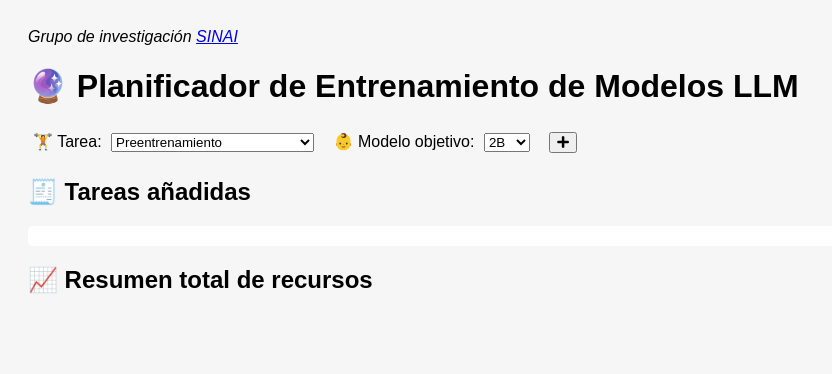
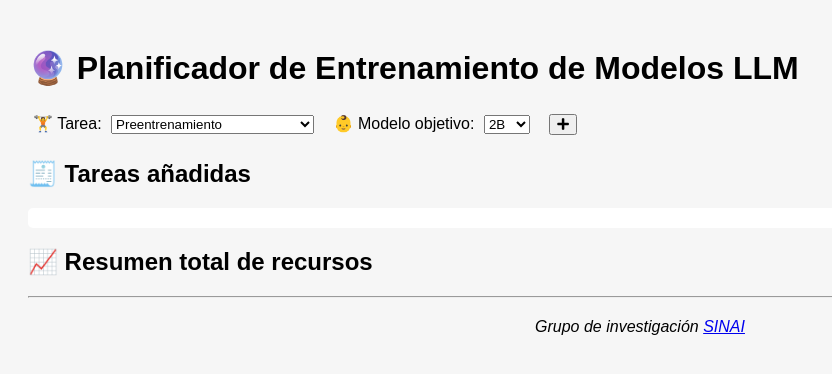
Before and after one commit to pendrag/tools, a website: page deepcalc/index.html in a window 1280 px wide. Shown: the whole page, without its empty margins (0-832 px from the left). Drawn offline with Linux system fonts and the light colour scheme.

Commit message:
footer added

```diff
--- a/deepcalc/index.html
+++ b/deepcalc/index.html
@@ -3,7 +3,6 @@
 <head>
   <meta charset="UTF-8" />
   <title>Planificador de Tareas LLM</title>
-  <em>Grupo de investigación <a href="https://sinai.ujaen.es">SINAI</a></em>
   <style>
     body { font-family: sans-serif; padding: 20px; background: #f6f6f6; }
     label, select, button { margin: 5px; }
@@ -13,6 +12,11 @@
     .detail, .summary-table { margin-top: 10px; background: #fff; padding: 10px; border-radius: 5px; }
     table { width: 100%; border-collapse: collapse; margin-top: 10px; }
     th, td { border: 1px solid #ccc; padding: 5px; text-align: left; }
+    .footer {
+    display: block;
+    text-align: center;
+    margin-top: 20px;
+  }
   </style>
   <link href="https://cdnjs.cloudflare.com/ajax/libs/font-awesome/5.15.4/css/all.min.css" rel="stylesheet">
 </head>
@@ -59,6 +63,9 @@
   <h2>📈 Resumen total de recursos</h2>
   <div id="summaryTable"></div>
 </div>
+
+<hr />
+<em class="footer">Grupo de investigación <a href="https://sinai.ujaen.es">SINAI</a></em>
 
 <script>
 const presets = {
```
